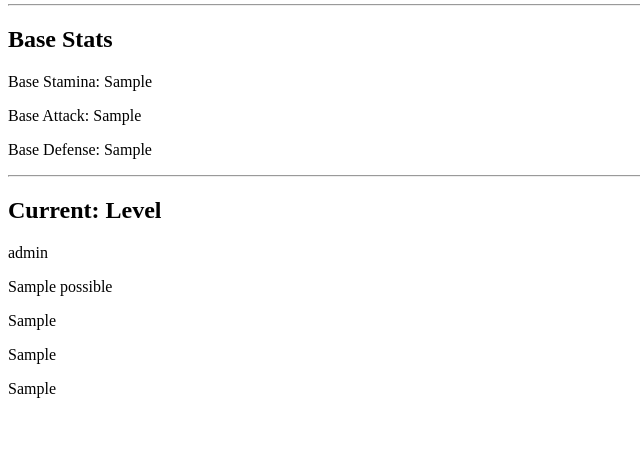
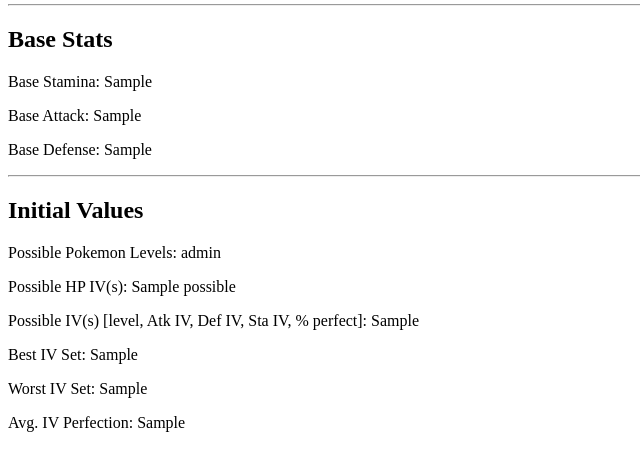
Before and after one commit to chriskoh/pokemongo, a Flask app: template templates/cp.html in a window 1280 px wide. Shown: the part 174-645 px from the top of the page, without its empty margins (0-640 px from the left). Run offline with Flask 2, Linux system fonts and the light colour scheme; the template is opened without the code that fills it: most values are stand-ins (such as "Sample title", 1, 10 or a date in 2020).

Commit message:
updated formulas and debugging display

```diff
--- a/templates/cp.html
+++ b/templates/cp.html
@@ -13,11 +13,12 @@
         <p>Base Attack: {{pokemon["baseAttack"]}}</p>
         <p>Base Defense: {{pokemon["baseDefense"]}}</p>
         <hr>
-        <h2>Current: Level </h2>
-        <p>{{stats["levels"]}}</p>
-        <p>{{stats["possible"]}}</p>
-        <p>{{stats["possibleSET"]}}</p>
-        <p>{{stats["possibleBEST"]}}</p>
-        <p>{{stats["possibleWORST"]}}</p>
+        <h2>Initial Values</h2>
+        <p>Possible Pokemon Levels: {{stats["levels"]}}</p>
+        <p>Possible HP IV(s): {{stats["possible"]}}</p>
+        <p>Possible IV(s) [level, Atk IV, Def IV, Sta IV, % perfect]: {{stats["possibleSET"]}}</p>
+        <p>Best IV Set: {{stats["possibleBEST"]}}</p>
+        <p>Worst IV Set: {{stats["possibleWORST"]}}</p>
+        <p>Avg. IV Perfection: {{stats["pctPerfect"]}}</p>
     </body>
 </html>
```
Also changed, not shown: pkmngoLib/calculations.py (+6 -2 lines), 1 other file.
